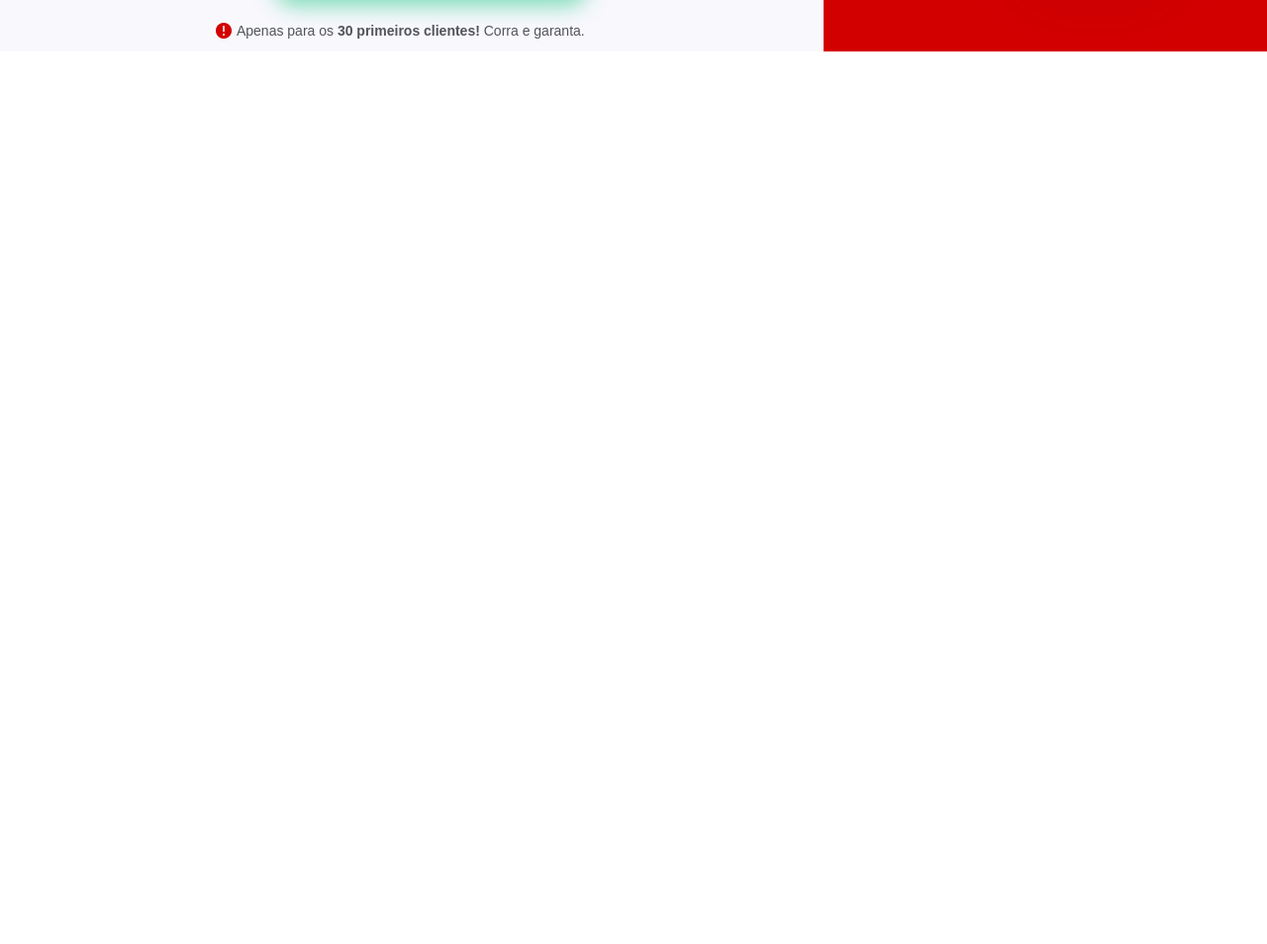
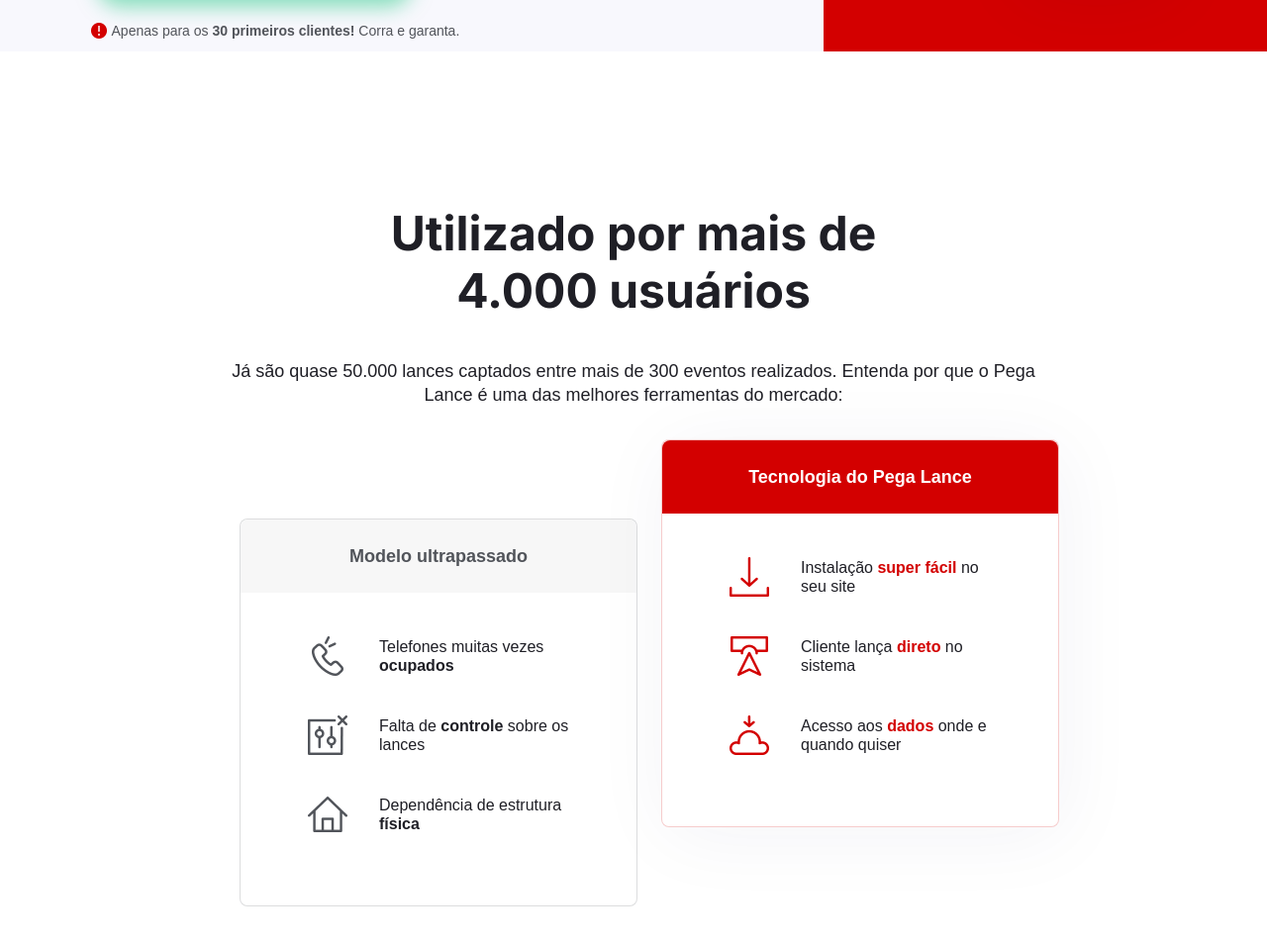
Before and after one commit to luan2017/template-html-pega-lance, a plain HTML site: page index.html in a window 1280 px wide. Shown: the part 578-1532 px from the top of the page at 99% size. Before the commit the page ends 800 px from the top, so only its background shows below. Drawn offline with Linux system fonts and the light colour scheme.

Commit message:
feat(master): finished second section

```diff
--- a/index.html
+++ b/index.html
@@ -7,7 +7,7 @@
     <link rel="preconnect" href="https://fonts.googleapis.com">
     <link rel="preconnect" href="https://fonts.gstatic.com" crossorigin>
     <link href="https://fonts.googleapis.com/css2?family=Inter:wght@700&display=swap" rel="stylesheet">
-    <title>Document</title>
+    <title>Pega Lance</title>
 </head>
 <body>
     <div class="divSections">
@@ -94,5 +94,55 @@
             </div>
         </section>
     </div>
+    <div class="divDefault">
+        <section id="sectionDefault">
+            <h1>Utilizado por mais de <br /> 4.000 usuários</h1>
+            <label>
+                Já são quase 50.000 lances captados entre mais de 300 eventos realizados. Entenda por que o
+                Pega Lance é uma das melhores ferramentas do mercado:
+            </label>
+            <div id="blocksTitle">
+                <div id="retalgleGray">
+                    <div id="title">
+                        <h2>Modelo ultrapassado</h2>
+                    </div>
+                    <div class="listIconText">
+                        <div id="flexIcon">
+                            <img src="assets/BlockGray1.png" alt="">
+                            <label>Telefones muitas vezes <strong>ocupados </strong></label>
+                        </div>
+                        <div id="flexIcon">
+                            <img src="assets/BlockGray2.png" alt="">
+                            <label>Falta de <strong>controle </strong>sobre os lances</label>
+                        </div>
+                        <div id="flexIcon">
+                            <img src="assets/BlockGray3.png" alt="">
+                            <label>Dependência de estrutura <strong>física </strong></label>
+                        </div>
+                    </div>
+                </div>
+
+                <div id="retalgleRed">
+                    <div id="title">
+                        <h2>Tecnologia do Pega Lance</h2>
+                    </div>
+                    <div class="listIconText">
+                        <div id="flexIcon">
+                            <img src="assets/BlockRed1.png" alt="">
+                            <label id="red">Instalação <strong>super fácil </strong>no seu site</label>
+                        </div>
+                        <div id="flexIcon">
+                            <img src="assets/BlockRed2.png" alt="">
+                            <label id="red">Cliente lança <strong>direto </strong>no sistema</label>
+                        </div>
+                        <div id="flexIcon">
+                            <img src="assets/BlockRed3.png" alt="">
+                            <label id="red">Acesso aos <strong>dados </strong>onde e quando quiser</label>
+                        </div>
+                    </div>
+                </div>
+            </div>
+        </section>
+    </div>
 </body>
 </html>
--- a/styles.css
+++ b/styles.css
@@ -55,7 +55,7 @@ body {
 
 .sectionPrimary div#textCenter  {
     display: flex;
-    align-items: end;
+    align-items: flex-start;
     flex-direction: column;
     margin-left: 11%;
     width: 60%;
@@ -274,6 +274,143 @@ body {
 }
 
 
+.divDefault {
+    margin: 115px 212px;
+    display: flex;
+    align-items: center;
+    justify-content: center;
+}
+
+.divDefault section#sectionDefault {
+    display: flex;
+    flex-direction: column;
+    height: 100vh;
+}
+
+.divDefault section#sectionDefault  h1{
+    font-family: Inter;
+    font-style: normal;
+    font-weight: 800;
+    font-size: 48px;
+    line-height: 58px;
+    text-align: center;
+    color: #1F1F26;
+}
+
+.divDefault section#sectionDefault  label{
+    font-family: sans-serif;
+    font-style: normal;
+    font-weight: normal;
+    font-size: 18px;
+    line-height: 135%;
+    text-align: center;
+    color: #1F1F26;
+}
+
+.divDefault section#sectionDefault div#blocksTitle{
+    display: flex;
+    width: 100%;
+    margin-top: 49px;
+    justify-content: center;
+    padding: 1rem;
+}
+
+.divDefault section#sectionDefault div#blocksTitle div#retalgleGray{
+    background: #FFFFFF;
+    border: 1px solid rgba(81, 84, 90, 0.2);
+    box-sizing: border-box;
+    border-radius: 8px;
+    width: 402px;
+    height: 392px;
+    margin-top: 3rem;
+}
+
+.divDefault section#sectionDefault div#blocksTitle div#retalgleGray div#title{
+    color: #51545A;
+    border-radius: 8px 8px 0 0;
+    width: 100%;
+    height: 74px;
+    display: flex;
+    align-items: center;
+    justify-content: center;
+
+    font-family: sans-serif;
+    font-style: normal;
+    font-weight: 800;
+    font-size: 12px;
+    line-height: 135%;
+    text-align: center;
+    background: #f7f7f7;
+    /* opacity: 0.05; */
+}
+
+.divDefault section#sectionDefault div#blocksTitle div#retalgleRed{
+    background: #FFFFFF;
+    border: 1px solid rgba(211, 0, 0, 0.2);
+    box-sizing: border-box;
+    box-shadow: 4px 8px 80px rgba(40, 40, 103, 0.05);
+    border-radius: 8px;
+    width: 402px;
+    height: 392px;
+    margin-left: 24px;
+    margin-top: -2rem;
+}
+
+.divDefault section#sectionDefault div#blocksTitle div#retalgleRed div#title{
+    background: #D30000;
+    border-radius: 8px 8px 0 0;
+    width: 100%;
+    height: 74px;
+    display: flex;
+    align-items: center;
+    justify-content: center;
+
+    font-family: sans-serif;
+    font-style: normal;
+    font-weight: 800;
+    font-size: 12px;
+    line-height: 135%;
+    text-align: center;
+    color: #FFFFFF;
+}
+
+
+.listIconText {
+    display: flex;
+    flex-direction: column;
+    align-items: center;
+    justify-content: center;
+    height: 80%;
+}
+
+.listIconText div#flexIcon{
+    display: flex;
+    align-items: center;
+    justify-content: center;
+    margin-bottom: 24px;
+    max-width: 70%;
+}
+
+.listIconText div#flexIcon img{
+    width: 56px;
+    height: 56px;
+    margin-right: 24px;
+}
+
+.listIconText div#flexIcon label, .listIconText div#flexIcon label#red{
+    font-family: sans-serif;
+    font-style: normal;
+    font-weight: 500;
+    font-size: 16px;
+    line-height: 19px;
+    text-align: initial;
+}
+
+
+.listIconText div#flexIcon label#red strong{
+    color: #D30000;
+}
+
 
 /* Medya query */
 
@@ -309,6 +446,26 @@ body {
     }
 }
 
+@media screen and (max-width: 910px){
+    .divDefault section#sectionDefault div#blocksTitle{
+        display: flex;
+        width: 100%;
+        margin-top: 49px;
+        justify-content: center;
+        flex-direction: column;
+    }
+
+    .divDefault section#sectionDefault div#blocksTitle div#retalgleRed{
+        margin-left: 0px;
+        margin-top: 5%;
+    }
+
+    .divDefault section#sectionDefault div#blocksTitle div#retalgleGray{
+        margin-top: 0px;
+    }
+
+}
+
 @media screen and (max-width: 680px){
     .sectionPrimary header  {
         flex-direction: column;
```
Also changed, not shown: assets/BlockGray1.png (added), assets/BlockGray2.png (added), assets/BlockGray3.png (added), assets/BlockRed1.png (added), assets/BlockRed2.png (added), assets/BlockRed3.png (added).
